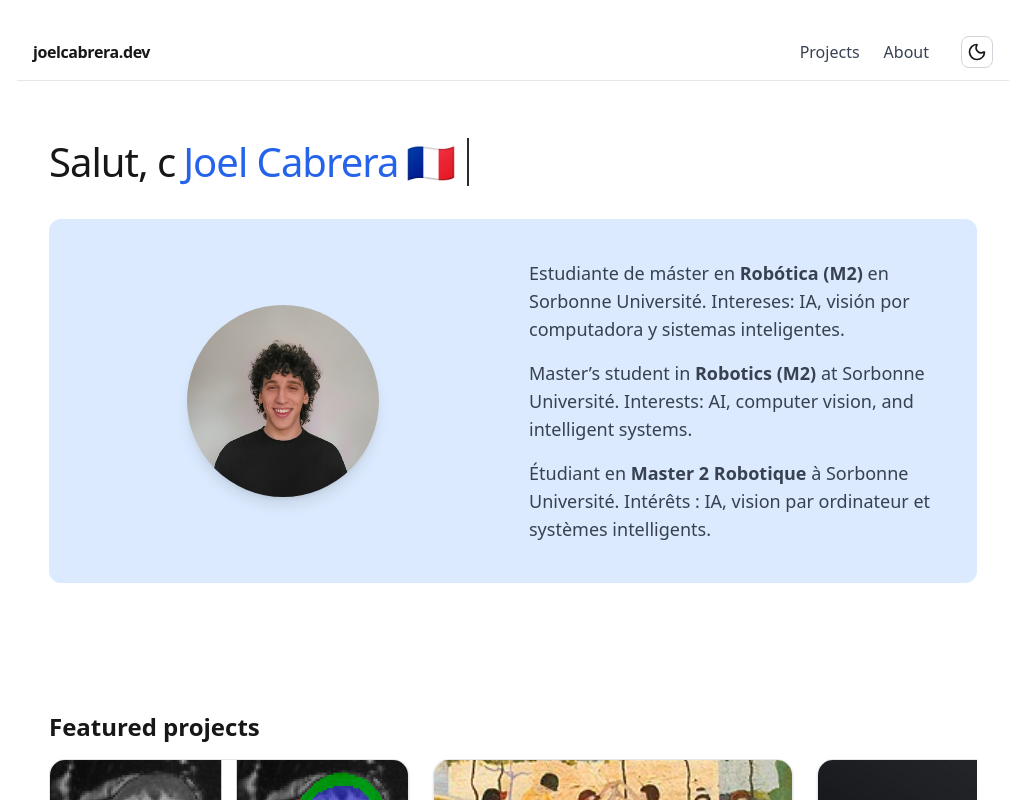
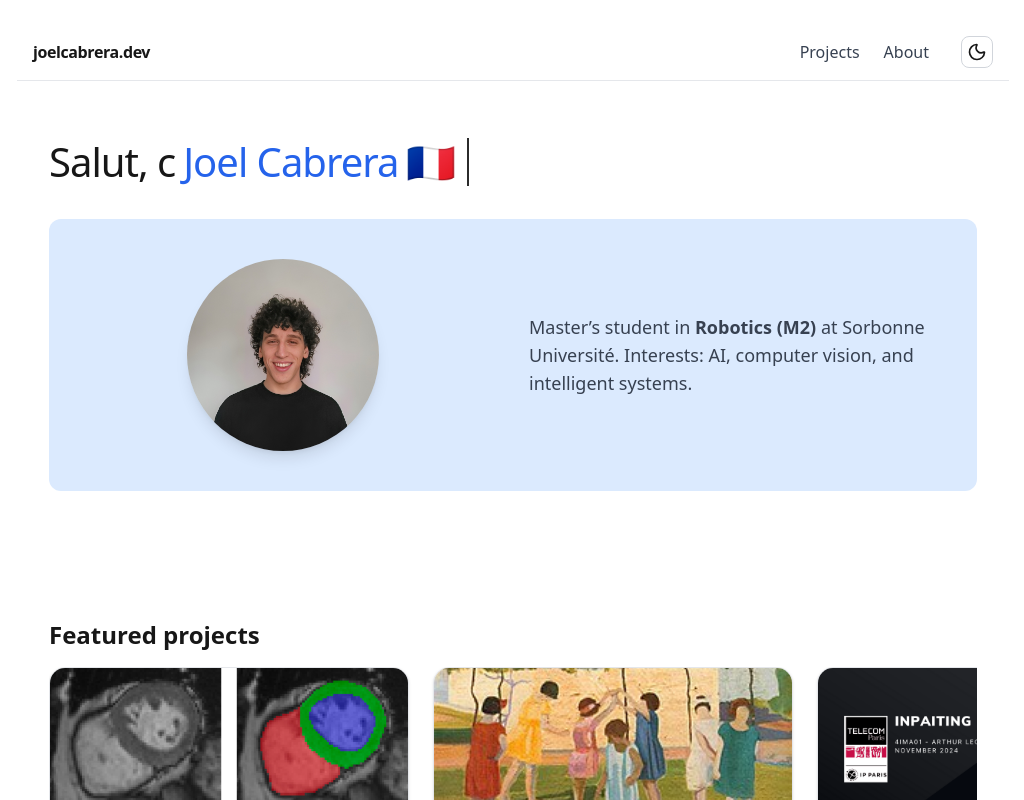
Before and after one commit to joelcabred/portfolio, a Next.js app: page / in a window 1280 px wide. Shown: the top 800 px of the page, without its empty margins (127-1151 px from the left). Built offline with nearby package versions, Linux system fonts and the light colour scheme.

Commit message:
pg inicio

```diff
--- a/src/app/page.tsx
+++ b/src/app/page.tsx
@@ -89,16 +89,8 @@ const featured = React.useMemo<Project[]>(
         {/* Descripción */}
         <div className="text-lg text-gray-700 space-y-4">
           <p>
-            Estudiante de máster en <strong>Robótica (M2)</strong> en Sorbonne Université.
-            Intereses: IA, visión por computadora y sistemas inteligentes.
-          </p>
-          <p>
             Master’s student in <strong>Robotics (M2)</strong> at Sorbonne Université.
             Interests: AI, computer vision, and intelligent systems.
-          </p>
-          <p>
-            Étudiant en <strong>Master 2 Robotique</strong> à Sorbonne Université.
-            Intérêts : IA, vision par ordinateur et systèmes intelligents.
           </p>
         </div>
       </div>
```
